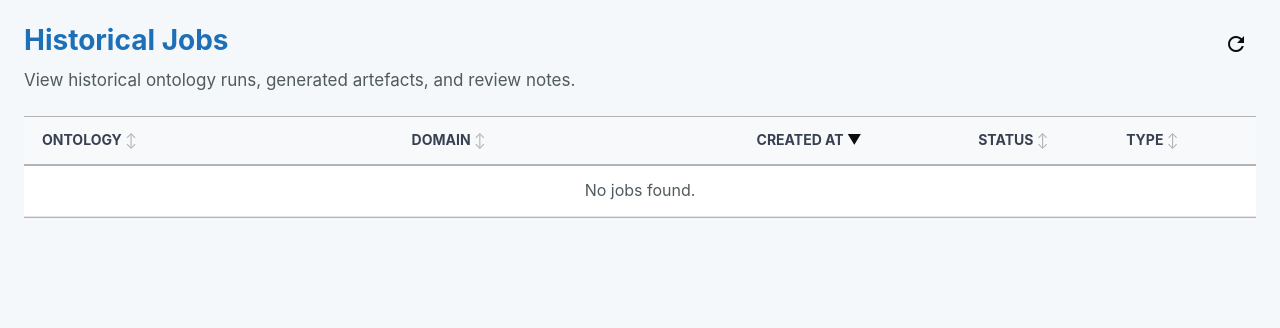
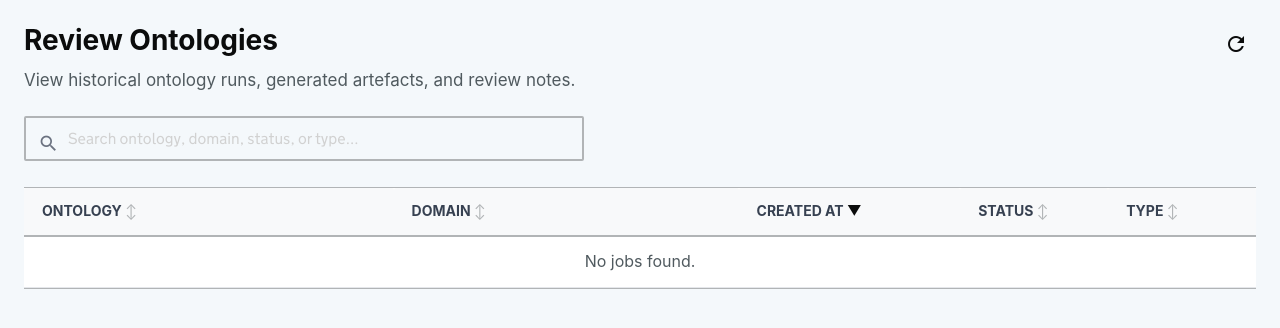
Before and after one commit to alphagov/govuk-ai-accelerator, a Flask app: page /ontology/all_jobs in a window 1280 px wide. Shown: the part 128-456 px from the top of the page. Run offline with Flask 3, Linux system fonts and the light colour scheme; data that the repository does not hold is empty.

Commit message:
Polish review ontologies table UI

```diff
--- a/templates/jobs.html
+++ b/templates/jobs.html
@@ -19,12 +19,20 @@
 <div class="review-jobs-page">
   <div class="review-jobs-header">
     <div>
-      <h2>Historical Jobs</h2>
+      <h2>Review Ontologies</h2>
       <p>View historical ontology runs, generated artefacts, and review notes.</p>
     </div>
     <button id="refresh-jobs-btn" class="review-icon-button tooltipped" data-position="left" data-tooltip="Refresh jobs" type="button" aria-label="Refresh jobs">
       <i class="material-icons" aria-hidden="true">refresh</i>
     </button>
+  </div>
+
+  <div class="review-search-bar">
+    <label class="govuk-label govuk-visually-hidden" for="jobs-search">Search historical jobs</label>
+    <div class="review-search-input-wrapper">
+      <i class="material-icons" aria-hidden="true">search</i>
+      <input class="govuk-input review-search-input" id="jobs-search" type="search" placeholder="Search ontology, domain, status, or type...">
+    </div>
   </div>
 
   <div class="review-table-container">
@@ -46,23 +54,20 @@
   </div>
 </div>
 
-<!-- Notes Modal Structure -->
-<div id="notes-modal" class="modal" style="border-radius: 6px; max-width: 600px; border-top: 4px solid #1d70b8; overflow-y: visible;">
-    <div class="modal-content" style="padding: 24px;">
-        <h4 style="font-weight: bold; color: #1d70b8; margin: 0 0 20px 0; display: flex; align-items: center; justify-content: space-between; font-size: 1.3rem;">
-            <span id="notes-modal-title">Job Notes</span>
-            <button type="button" class="modal-close btn-flat" style="padding: 0; min-width: 32px; height: 32px; border-radius: 50%; display: inline-flex; align-items: center; justify-content: center; color: #505a5f; margin: 0;" title="Close">
-                <i class="material-icons" style="font-size: 1.25rem; margin: 0;">close</i>
+<div id="notes-modal" class="modal review-notes-modal" role="dialog" aria-modal="true" aria-labelledby="notes-modal-title">
+    <div class="modal-content review-notes-modal__content">
+        <div class="review-notes-modal__header">
+            <h2 class="govuk-heading-l" id="notes-modal-title">Job notes</h2>
+            <button type="button" class="modal-close review-modal-close" title="Close" aria-label="Close notes modal">
+                <i class="material-icons" aria-hidden="true">close</i>
             </button>
-        </h4>
-        <div id="notes-modal-list" style="max-height: 250px; overflow-y: auto; margin-bottom: 20px; padding-right: 5px;"></div>
-        <div style="border-top: 1px solid #b1b4b6; padding-top: 15px;">
-            <label for="notes-modal-input" style="color: #0b0c0c; font-weight: bold; font-size: 0.95rem; display: block; margin-bottom: 8px;">Add a note</label>
-            <div class="input-field" style="margin-top: 0; margin-bottom: 12px;">
-                <textarea id="notes-modal-input" class="materialize-textarea" placeholder="Type a note here..." style="min-height: 60px; margin: 0; padding: 8px; border: 1px solid #b1b4b6; border-radius: 4px; box-sizing: border-box; background-color: #ffffff;"></textarea>
-            </div>
-            <button type="button" id="notes-modal-add-btn" class="btn" style="background-color: #1d70b8; font-weight: bold; height: 36px; line-height: 36px; padding: 0 16px; border-radius: 4px; box-shadow: none;">
-                Add Note
+        </div>
+        <div id="notes-modal-list" class="review-notes-list"></div>
+        <div class="review-notes-form">
+            <label for="notes-modal-input" class="govuk-label govuk-label--s">Add a note</label>
+            <textarea id="notes-modal-input" class="govuk-textarea review-note-textarea" rows="4" placeholder="Type a note here..."></textarea>
+            <button type="button" id="notes-modal-add-btn" class="govuk-button review-add-note-button">
+                Add note
             </button>
         </div>
     </div>
@@ -74,6 +79,7 @@
   document.addEventListener('DOMContentLoaded', () => {
     const jobsTbody = document.getElementById('jobs-tbody');
     const refreshBtn = document.getElementById('refresh-jobs-btn');
+    const jobsSearch = document.getElementById('jobs-search');
     M.Modal.init(document.getElementById('notes-modal'), { dismissible: true });
 
     async function fetchJobs() {
@@ -82,7 +88,8 @@
         const response = await fetch("{{ url_for('ontology.list_jobs') }}");
         if (!response.ok) throw new Error("Failed to fetch jobs");
         const jobs = await response.json();
-        renderJobsTable(jobs);
+        allJobs = jobs || [];
+        renderJobsTable(filterJobs());
       } catch (err) {
         console.error(err);
         jobsTbody.innerHTML = `<tr><td colspan="5" class="review-table-empty red-text">Error fetching jobs: ${err.message}</td></tr>`;
@@ -95,6 +102,7 @@
     let selectedJobId = null;
     let selectedDetailSection = 'ontology-files';
     let latestJobs = [];
+    let allJobs = [];
 
     function getJobNotes(jobId) {
       const newNotes = localStorage.getItem('job-notes-' + jobId);
@@ -159,6 +167,38 @@
       if (pipeline === 'ingestion') return 'ingestion';
       if (pipeline === 'ontology-harness') return 'test';
       return 'ontology';
+    }
+
+    function statusTagModifier(status) {
+      if (status === 'completed') return 'green';
+      if (status === 'failed') return 'red';
+      if (status === 'running') return 'blue';
+      if (status === 'pending') return 'yellow';
+      if (status === 'stopped') return 'grey';
+      return 'grey';
+    }
+
+    function pipelineTagModifier(pipeline) {
+      if (pipeline === 'ingestion') return 'turquoise';
+      if (pipeline === 'ontology-harness') return 'purple';
+      return 'yellow';
+    }
+
+    function filterJobs() {
+      const query = (jobsSearch?.value || '').trim().toLowerCase();
+      if (!query) return allJobs;
+
+      return allJobs.filter(job => {
+        const values = [
+          job.job_id,
+          job.job_runs,
+          job.domain,
+          job.status,
+          job.pipeline,
+          pipelineTypeLabel(job.pipeline)
+        ];
+        return values.some(value => String(value || '').toLowerCase().includes(query));
+      });
     }
 
     function updateNoteButtons(jobId, notes) {
@@ -247,7 +287,7 @@
 
       if (notes.length === 0) {
         listContainer.innerHTML = `
-          <div class="grey-text center-align" style="padding: 20px 0;">
+          <div class="review-notes-empty">
             No notes recorded for this run. Type a note below to get started.
           </div>
         `;
@@ -266,23 +306,19 @@
         });
 
         const noteEl = document.createElement('div');
-        noteEl.style.padding = '10px 0';
-        noteEl.style.borderBottom = '1px solid #f3f2f1';
-        noteEl.style.display = 'flex';
-        noteEl.style.flexDirection = 'column';
-        noteEl.style.position = 'relative';
+        noteEl.className = 'review-note-item';
 
         noteEl.innerHTML = `
-          <div style="font-size: 0.85rem; color: #505a5f; margin-bottom: 4px; display: flex; justify-content: space-between; align-items: center; padding-right: 60px;">
+          <div class="review-note-item__meta">
             <span>${dateStr}</span>
           </div>
-          <div style="font-size: 0.95rem; color: #0b0c0c; white-space: pre-wrap; word-break: break-word; line-height: 1.4; padding-right: 60px;" id="note-text-${note.id}">${escapeHtml(note.text)}</div>
-          <div style="position: absolute; right: 0; top: 10px; display: flex; gap: 4px;">
-            <button type="button" class="btn-flat" onclick="editNoteItem('${note.id}')" style="padding: 0 4px; min-width: auto; height: 28px; line-height: 28px; color: #1d70b8;" title="Edit note">
-              <i class="material-icons" style="font-size: 1.1rem;">edit</i>
+          <div class="review-note-item__text" id="note-text-${note.id}">${escapeHtml(note.text)}</div>
+          <div class="review-note-item__actions">
+            <button type="button" class="review-note-icon-button" onclick="editNoteItem('${note.id}')" title="Edit note" aria-label="Edit note">
+              <i class="material-icons" aria-hidden="true">edit</i>
             </button>
-            <button type="button" class="btn-flat" onclick="deleteNoteItem('${note.id}')" style="padding: 0 4px; min-width: auto; height: 28px; line-height: 28px; color: #d4351c;" title="Delete note">
-              <i class="material-icons" style="font-size: 1.1rem;">delete</i>
+            <button type="button" class="review-note-icon-button review-note-icon-button--danger" onclick="deleteNoteItem('${note.id}')" title="Delete note" aria-label="Delete note">
+              <i class="material-icons" aria-hidden="true">delete</i>
             </button>
           </div>
         `;
@@ -381,10 +417,10 @@
           <td>${escapeHtml(domainStr)}</td>
           <td>${formatDateTime(job.created_at)}</td>
           <td>
-            <span class="review-status review-status--${escapeAttribute(status)}">${escapeHtml(jobStatusLabel(job))}</span>
+            <span class="govuk-tag review-tag govuk-tag--${statusTagModifier(status)}">${escapeHtml(jobStatusLabel(job))}</span>
           </td>
           <td>
-            <span class="review-type review-type--${escapeAttribute(typeLabel)}">${escapeHtml(typeLabel)}</span>
+            <span class="govuk-tag review-tag govuk-tag--${pipelineTagModifier(pipeline)}">${escapeHtml(typeLabel)}</span>
           </td>
         `;
         jobsTbody.appendChild(tr);
@@ -438,11 +474,12 @@
             ${renderDetailTab('notes', 'Notes')}
           </div>
           <div class="review-detail-panel">
+            ${renderJobActions(canStop, job)}
             ${selectedDetailSection === 'notes'
               ? renderNotesDetail(job, domainStr, notesCount, latestNote)
               : selectedDetailSection === 'intermediary-files'
-                ? renderIntermediaryFilesDetail(outputLink, hasOutputArtifacts, canStop, job)
-                : renderOntologyFilesDetail(visualiserLink, graphDownloadLink, ttlDownloadLink, reportLink, hasOutputArtifacts, canStop, job)}
+                ? renderIntermediaryFilesDetail(outputLink, hasOutputArtifacts)
+                : renderOntologyFilesDetail(visualiserLink, graphDownloadLink, ttlDownloadLink, reportLink, hasOutputArtifacts)}
           </div>
         </div>
       `;
@@ -471,18 +508,19 @@
       return '<p class="review-empty-state">No generated artefacts are available for this job yet.</p>';
     }
 
-    function renderStopAction(canStop, job) {
+    function renderJobActions(canStop, job) {
       if (!canStop) return '';
       return `
-        <div class="review-detail-actions">
-          <button type="button" class="table-action-link stop-job-action" data-job-id="${escapeAttribute(job.job_id)}">
-            Stop<span class="govuk-visually-hidden"> job ${escapeHtml(job.job_id)}</span>
+        <div class="review-job-actions">
+          <h3>Job actions</h3>
+          <button type="button" class="govuk-button govuk-button--warning stop-job-action" data-job-id="${escapeAttribute(job.job_id)}">
+            Stop job<span class="govuk-visually-hidden"> ${escapeHtml(job.job_id)}</span>
           </button>
         </div>
       `;
     }
 
-    function renderOntologyFilesDetail(visualiserLink, graphDownloadLink, ttlDownloadLink, reportLink, hasOutputArtifacts, canStop, job) {
+    function renderOntologyFilesDetail(visualiserLink, graphDownloadLink, ttlDownloadLink, reportLink, hasOutputArtifacts) {
       return `
         <div class="review-detail-content">
           <h3>Ontology Files</h3>
@@ -494,12 +532,11 @@
               ${renderArtifactLink('Regression report', reportLink, 'download')}
             </div>
           ` : renderUnavailableArtifacts()}
-          ${renderStopAction(canStop, job)}
         </div>
       `;
     }
 
-    function renderIntermediaryFilesDetail(outputLink, hasOutputArtifacts, canStop, job) {
+    function renderIntermediaryFilesDetail(outputLink, hasOutputArtifacts) {
       return `
         <div class="review-detail-content">
           <h3>Intermediary Files</h3>
@@ -508,7 +545,6 @@
               ${renderArtifactLink('Output folder', outputLink, 'browse files')}
             </div>
           ` : renderUnavailableArtifacts()}
-          ${renderStopAction(canStop, job)}
         </div>
       `;
     }
@@ -569,7 +605,7 @@
       const detailTab = event.target.closest('.review-detail-tab');
       if (detailTab) {
         selectedDetailSection = detailTab.dataset.detailSection;
-        renderJobsTable(latestJobs);
+        renderJobsTable(filterJobs());
         return;
       }
 
@@ -577,7 +613,7 @@
       if (jobRow) {
         selectedJobId = selectedJobId === jobRow.dataset.jobId ? null : jobRow.dataset.jobId;
         selectedDetailSection = 'ontology-files';
-        renderJobsTable(latestJobs);
+        renderJobsTable(filterJobs());
       }
     });
 
@@ -590,9 +626,10 @@
       event.preventDefault();
       selectedJobId = selectedJobId === jobRow.dataset.jobId ? null : jobRow.dataset.jobId;
       selectedDetailSection = 'ontology-files';
-      renderJobsTable(latestJobs);
+      renderJobsTable(filterJobs());
     });
 
+    jobsSearch.addEventListener('input', () => renderJobsTable(filterJobs()));
     refreshBtn.addEventListener('click', fetchJobs);
     fetchJobs();
     setInterval(fetchJobs, 30000); // Slower refresh for historical view
@@ -613,7 +650,7 @@
 
   .review-jobs-header h2 {
       margin: 0 0 10px;
-      color: #1d70b8;
+      color: #0b0c0c;
       font-size: 28px;
       line-height: 1.2;
       font-weight: 700;
@@ -647,10 +684,49 @@
 
   .review-icon-button:focus,
   .review-detail-tab:focus,
-  .review-note-button:focus {
+  .review-note-button:focus,
+  .review-modal-close:focus,
+  .review-note-icon-button:focus {
       outline: 3px solid #ffdd00;
       outline-offset: 0;
       box-shadow: 0 4px #0b0c0c;
+  }
+
+  .review-search-bar {
+      width: 100%;
+      margin: 0 0 18px;
+  }
+
+  .review-search-input-wrapper {
+      position: relative;
+      max-width: 560px;
+  }
+
+  .review-search-input-wrapper .material-icons {
+      position: absolute;
+      top: 50%;
+      left: 14px;
+      transform: translateY(-50%);
+      color: #6b7280;
+      font-size: 21px;
+      pointer-events: none;
+  }
+
+  .review-search-input {
+      height: 42px;
+      margin: 0;
+      padding-left: 42px !important;
+      border: 2px solid #b1b4b6 !important;
+      border-radius: 2px !important;
+      box-sizing: border-box !important;
+      color: #0b0c0c;
+      background: #ffffff;
+      font-size: 16px;
+  }
+
+  .review-search-input:focus {
+      border-color: #0b0c0c !important;
+      box-shadow: 0 0 0 3px #ffdd00 !important;
   }
 
   .review-table-container {
```
Also changed, not shown: other parts of templates/jobs.html (+172 -54 lines), tests/test_govuk_ai_accelerator_app.py (+20 -2 lines).
